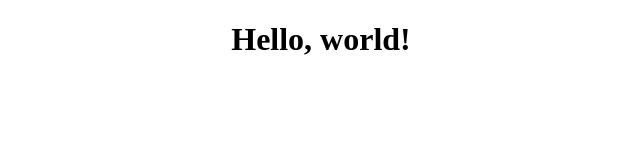
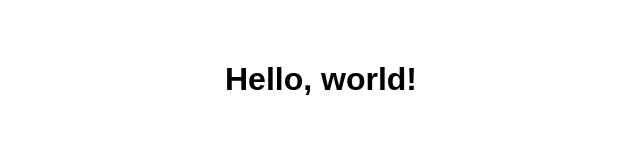
Before and after one commit to AmirMahdi-Tizchang/git, a plain HTML site: page index.html in a window 1280 px wide. Shown: the whole page, without its empty margins (319-959 px from the left). Drawn offline with Linux system fonts and the light colour scheme.

Commit message:
Switching to style tag for better design

```diff
--- a/index.html
+++ b/index.html
@@ -2,8 +2,15 @@
 <html lang="en">
 	<head>
 		<title>hello!</title>
+		<style>
+			body {
+    				padding: 32px;
+    				text-align: center;
+    				font-family: Arial, sans-serif;
+			}
+		</style>
 	</head>
 	<body>
-		<h1 style="text-align: center;">Hello, world!</h1>
+		<h1>Hello, world!</h1>
 	</body>
 </html>
```
